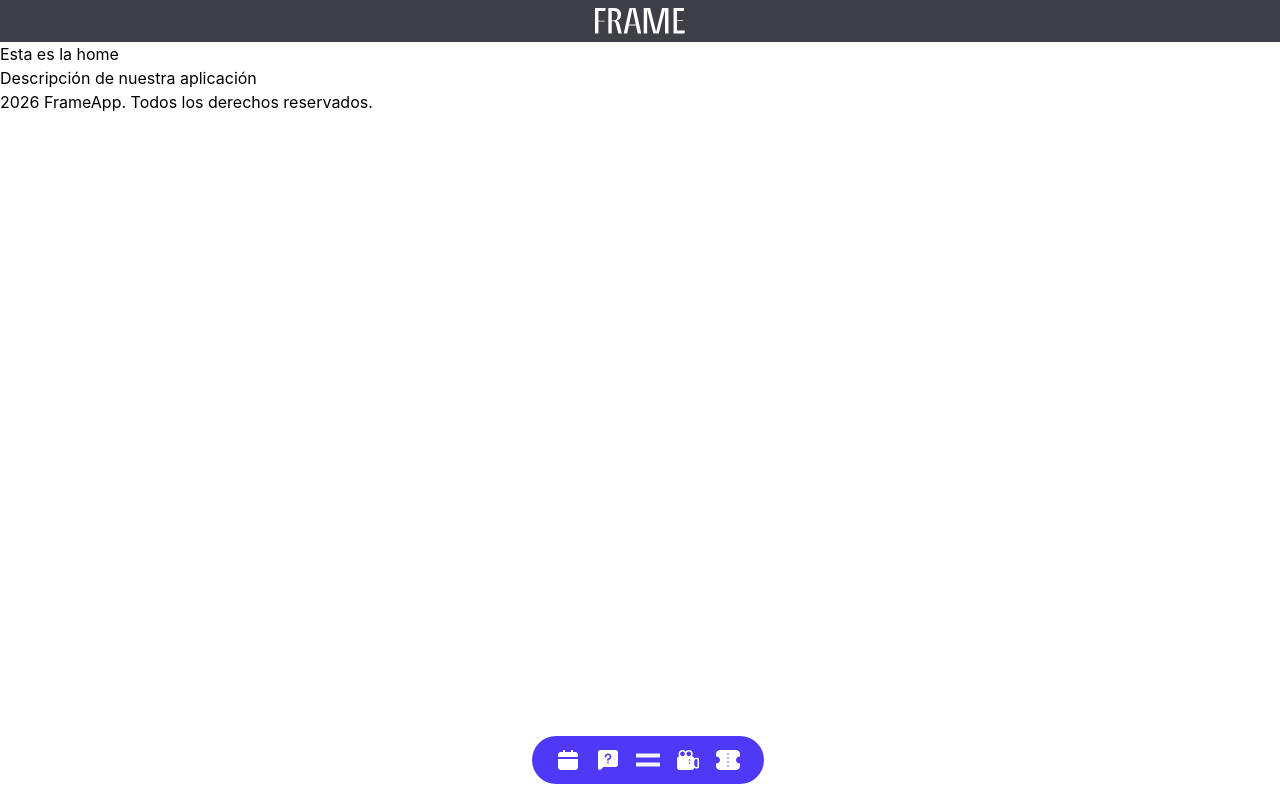
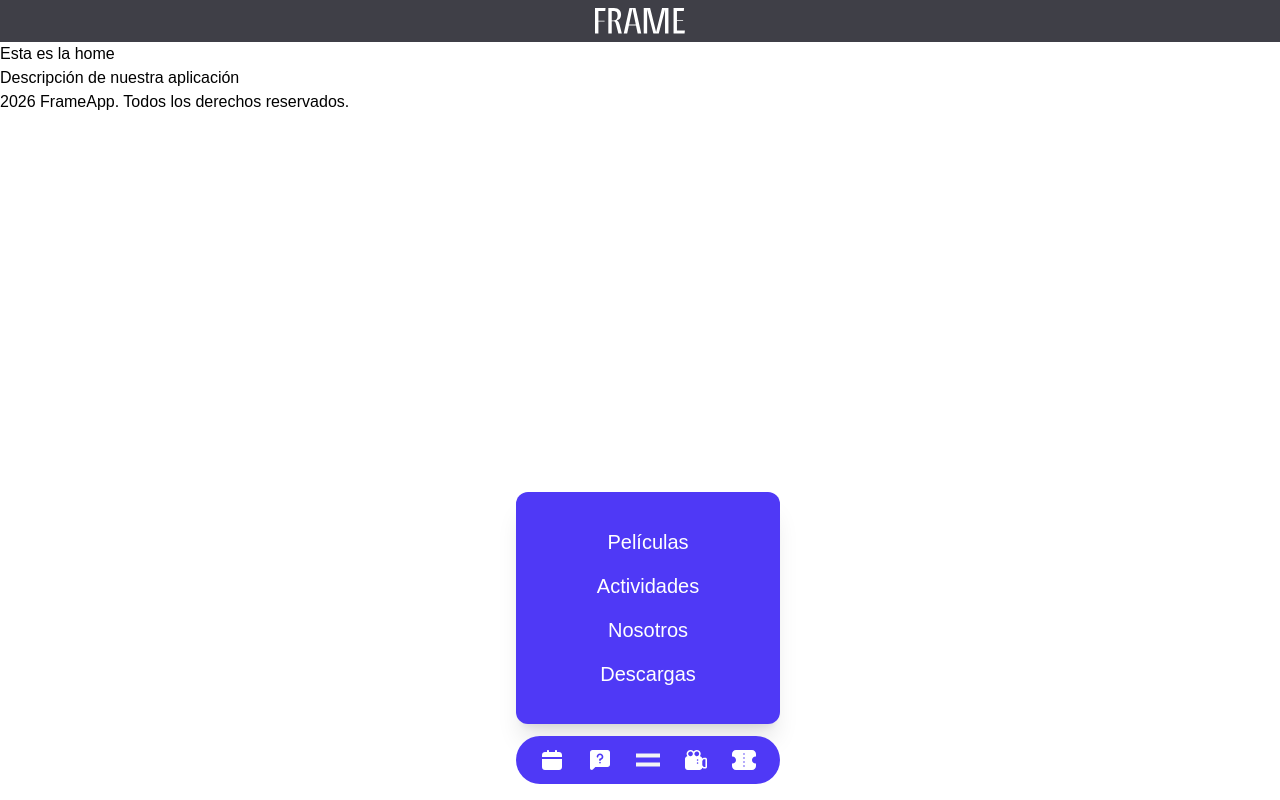
Before and after one commit to monixvision/app-frame, a React (Vite) app: page / in a window 1280 px wide. Built offline with nearby package versions, Linux system fonts and the light colour scheme.

Commit message:
hemos creado el menu desplegable, importado la fuente y agregado una nroma para la ia que es que ponga siempre las comillas dobles " para tailwind en las className

```diff
--- a/src/components/BottomBar.jsx
+++ b/src/components/BottomBar.jsx
@@ -5,8 +5,18 @@ import icoMovie from '../assets/img/ico-movie.svg';
 import icoTicket from '../assets/img/ico-ticket.svg';
 
 const BottomBar = () => (
-    <nav className='justify-center flex fixed bottom-0 w-full p-4'>
-        <ul className='py-3 px-6 gap-4 flex align-center justify-center rounded-full bg-indigo-600'>
+    <div className="flex justify-center w-full fixed bottom-0 mb-4">
+    <nav className="flex flex-col gap-3">
+        <div className="bg-indigo-600 rounded-xl p-4 shadow-xl">
+            <ul className="text-center flex flex-col gap-4 text-white text-xl py-5">
+                <li><a href="#">Películas</a></li>
+                <li><a href="#">Actividades</a></li>
+                <li><a href="#">Nosotros</a></li>
+                <li><a href="#">Descargas</a></li>
+            </ul>
+        </div>
+
+        <ul className="py-3 px-6 gap-6 flex align-center justify-center rounded-full bg-indigo-600">
             <li><img src={icoCalendar} alt="Calendario" /></li>
             <li><img src={icoHelp} alt="Ayuda" /></li>
             <li><img src={icoBurguer} alt="Menú" /></li>
@@ -14,6 +24,7 @@ const BottomBar = () => (
             <li><img src={icoTicket} alt="Entradas" /></li>
         </ul>
     </nav>
+    </div>
 );
 
 export default BottomBar;
--- a/src/index.css
+++ b/src/index.css
@@ -1 +1,7 @@
 @import "tailwindcss";
+
+@import url('https://fonts.googleapis.com/css2?family=Lexend+Deca:wght@100..900&display=swap');
+
+body {
+  font-family: 'Lexend Deca', sans-serif;
+}
```
Also changed, not shown: 1 other file (tests, documents, lock files or other folders).
